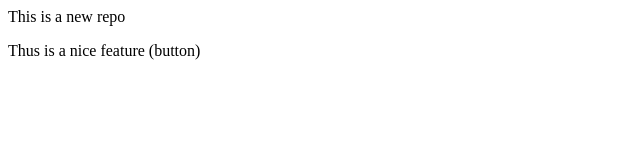
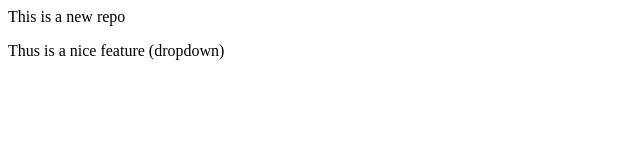
Before and after one commit to uk-2149/Localrepo, a plain HTML site: page index.html in a window 1280 px wide. Shown: the full height of the page, 0-640 px from the left. Drawn offline with Linux system fonts and the light colour scheme.

Commit message:
dropdown added

```diff
--- a/index.html
+++ b/index.html
@@ -1,2 +1,2 @@
 <p>This is a new repo</p>
-<p>Thus is a nice feature (button)</p>
+<p>Thus is a nice feature (dropdown)</p>
```
